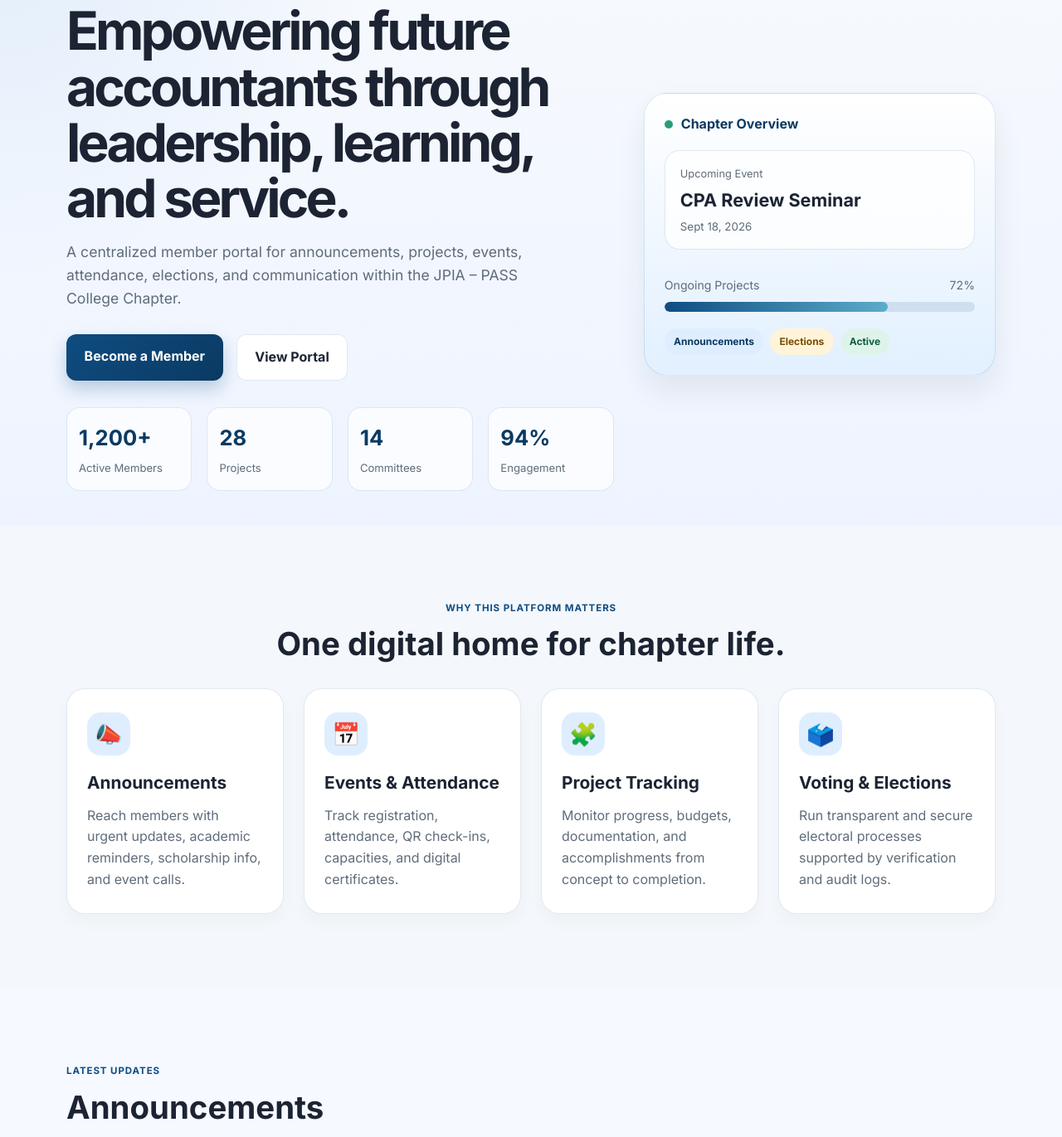
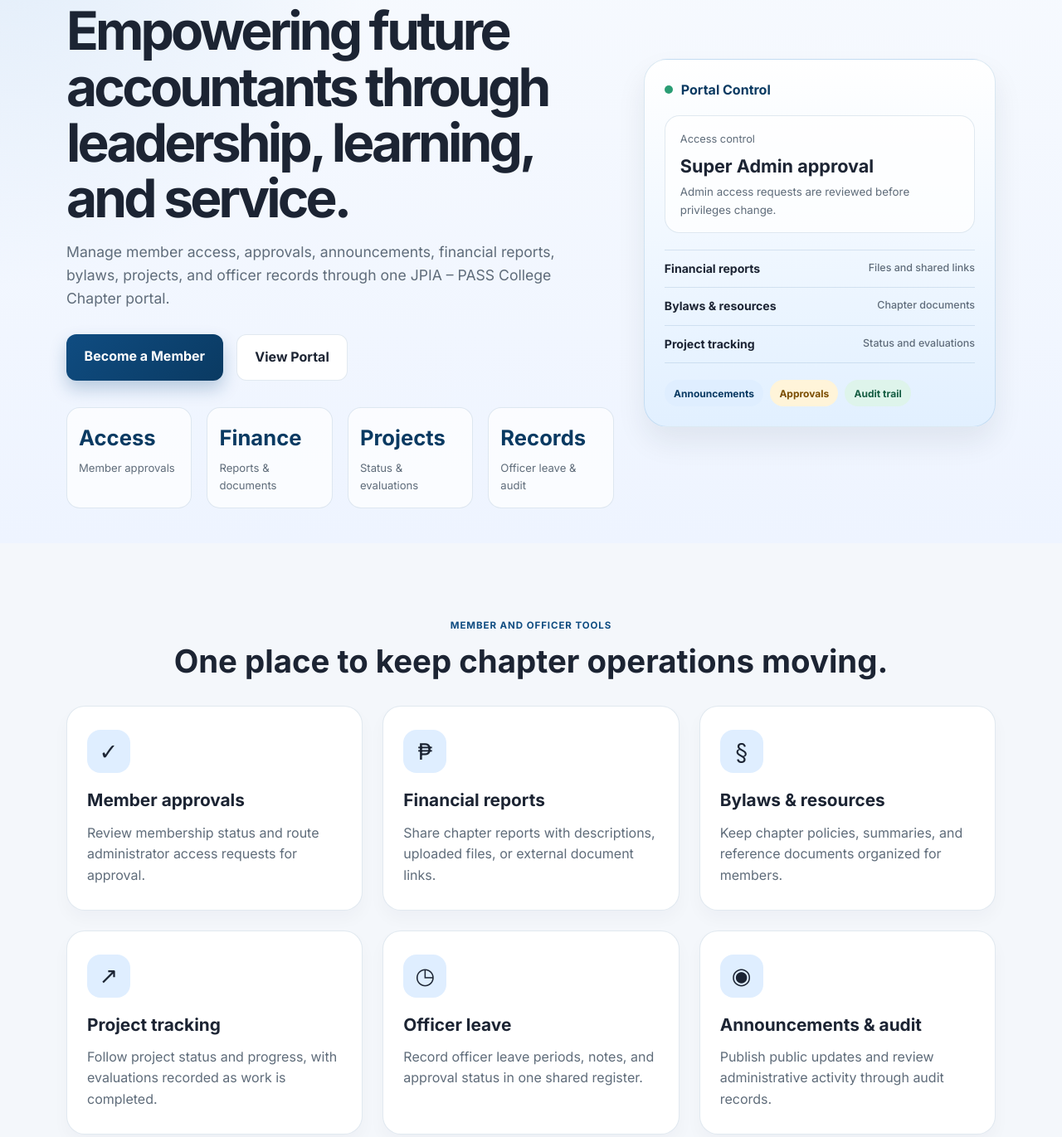
Before and after one commit to johnmichaelladiabsapass-debug/jpia-pass-website, a website: page index.html in a window 1280 px wide. Shown: the part 182-1553 px from the top of the page at 83% size. Drawn offline with Linux system fonts and the light colour scheme; no server answers.

Commit message:
Align homepage with portal modules

```diff
--- a/index.html
+++ b/index.html
@@ -6,7 +6,7 @@
     <title>JPIA – PASS College Chapter</title>
     <meta
       name="description"
-      content="Members-only JPIA PASS College Chapter website for announcements, events, projects, voting, and organization management."
+      content="JPIA PASS College Chapter portal for member approvals, announcements, project tracking, financial reports, bylaws, and officer records."
     />
     <meta name="theme-color" content="#0f4c81" />
     <link rel="manifest" href="manifest.webmanifest" />
@@ -30,7 +30,7 @@
         </div>
 
         <nav class="main-nav" aria-label="Main navigation">
-          <a href="#about">About</a>
+          <a href="#about">Portal Tools</a>
           <a href="#announcements">Announcements</a>
           <a href="#projects">Projects</a>
           <a href="#events">Events</a>
@@ -52,8 +52,8 @@
             <p class="eyebrow">Student-led • Professional • Connected</p>
             <h1>Empowering future accountants through leadership, learning, and service.</h1>
             <p class="lead">
-              A centralized member portal for announcements, projects, events, attendance,
-              elections, and communication within the JPIA – PASS College Chapter.
+              Manage member access, approvals, announcements, financial reports, bylaws, projects,
+              and officer records through one JPIA – PASS College Chapter portal.
             </p>
 
             <div class="hero-actions">
@@ -62,10 +62,10 @@
             </div>
 
             <ul class="hero-metrics">
-              <li><strong>1,200+</strong><span>Active Members</span></li>
-              <li><strong>28</strong><span>Projects</span></li>
-              <li><strong>14</strong><span>Committees</span></li>
-              <li><strong>94%</strong><span>Engagement</span></li>
+                <li><strong>Access</strong><span>Member approvals</span></li>
+                <li><strong>Finance</strong><span>Reports & documents</span></li>
+                <li><strong>Projects</strong><span>Status & evaluations</span></li>
+                <li><strong>Records</strong><span>Officer leave & audit</span></li>
             </ul>
           </div>
 
@@ -73,28 +73,26 @@
             <div class="mini-card card-surface">
               <div class="card-head">
                 <span class="dot dot-green"></span>
-                <span>Chapter Overview</span>
+                <span>Portal Control</span>
               </div>
 
               <div class="stat-stack">
                 <div class="stat-item">
-                  <span class="label">Upcoming Event</span>
-                  <strong>CPA Review Seminar</strong>
-                  <small>Sept 18, 2026</small>
+                  <span class="label">Access control</span>
+                  <strong>Super Admin approval</strong>
+                  <small>Admin access requests are reviewed before privileges change.</small>
                 </div>
 
-                <div class="progress-block">
-                  <div class="progress-top">
-                    <span>Ongoing Projects</span>
-                    <span>72%</span>
-                  </div>
-                  <div class="progress-bar"><span></span></div>
+                <div class="module-list" aria-label="Portal modules">
+                  <div class="module-row"><span>Financial reports</span><small>Files and shared links</small></div>
+                  <div class="module-row"><span>Bylaws & resources</span><small>Chapter documents</small></div>
+                  <div class="module-row"><span>Project tracking</span><small>Status and evaluations</small></div>
                 </div>
 
                 <div class="chip-row">
                   <span class="chip chip-blue">Announcements</span>
-                  <span class="chip chip-gold">Elections</span>
-                  <span class="chip chip-green">Active</span>
+                  <span class="chip chip-gold">Approvals</span>
+                  <span class="chip chip-green">Audit trail</span>
                 </div>
               </div>
             </div>
@@ -105,30 +103,40 @@
       <section class="section" id="about">
         <div class="container">
           <div class="section-heading align-center">
-            <p class="eyebrow">Why this platform matters</p>
-            <h2>One digital home for chapter life.</h2>
+            <p class="eyebrow">Member and officer tools</p>
+            <h2>One place to keep chapter operations moving.</h2>
           </div>
 
           <div class="feature-grid">
             <article class="feature-card">
-              <div class="icon">📣</div>
-              <h3>Announcements</h3>
-              <p>Reach members with urgent updates, academic reminders, scholarship info, and event calls.</p>
+              <div class="icon">✓</div>
+              <h3>Member approvals</h3>
+              <p>Review membership status and route administrator access requests for approval.</p>
             </article>
             <article class="feature-card">
-              <div class="icon">📅</div>
-              <h3>Events & Attendance</h3>
-              <p>Track registration, attendance, QR check-ins, capacities, and digital certificates.</p>
+              <div class="icon">₱</div>
+              <h3>Financial reports</h3>
+              <p>Share chapter reports with descriptions, uploaded files, or external document links.</p>
             </article>
             <article class="feature-card">
-              <div class="icon">🧩</div>
-              <h3>Project Tracking</h3>
-              <p>Monitor progress, budgets, documentation, and accomplishments from concept to completion.</p>
+              <div class="icon">§</div>
+              <h3>Bylaws & resources</h3>
+              <p>Keep chapter policies, summaries, and reference documents organized for members.</p>
             </article>
             <article class="feature-card">
-              <div class="icon">🗳️</div>
-              <h3>Voting & Elections</h3>
-              <p>Run transparent and secure electoral processes supported by verification and audit logs.</p>
+              <div class="icon">↗</div>
+              <h3>Project tracking</h3>
+              <p>Follow project status and progress, with evaluations recorded as work is completed.</p>
+            </article>
+            <article class="feature-card">
+              <div class="icon">◷</div>
+              <h3>Officer leave</h3>
+              <p>Record officer leave periods, notes, and approval status in one shared register.</p>
+            </article>
+            <article class="feature-card">
+              <div class="icon">◉</div>
+              <h3>Announcements & audit</h3>
+              <p>Publish public updates and review administrative activity through audit records.</p>
             </article>
           </div>
         </div>
@@ -312,7 +320,7 @@
             <p class="eyebrow">Join the chapter</p>
             <h2>Build stronger connections, better projects, and a thriving student community.</h2>
           </div>
-          <a class="btn btn-primary" href="https://jpia-admin-portal.onrender.com/">Join Now</a>
+          <a class="btn btn-primary" href="/portal">Join Now</a>
         </div>
       </section>
     </main>
--- a/styles.css
+++ b/styles.css
@@ -249,6 +249,29 @@ h1 {
   gap: 20px;
 }
 
+.module-list {
+  display: grid;
+  gap: 0;
+  border-top: 1px solid var(--border);
+}
+
+.module-row {
+  display: flex;
+  justify-content: space-between;
+  gap: 16px;
+  padding: 11px 0;
+  border-bottom: 1px solid var(--border);
+  font-size: 0.88rem;
+  font-weight: 700;
+}
+
+.module-row small {
+  color: var(--muted);
+  font-size: 0.78rem;
+  font-weight: 500;
+  text-align: right;
+}
+
 .stat-item {
   padding: 18px 18px 16px;
   background: rgba(255, 255, 255, 0.75);
@@ -362,7 +385,7 @@ h1 {
 }
 
 .feature-grid {
-  grid-template-columns: repeat(4, minmax(220px, 1fr));
+  grid-template-columns: repeat(3, minmax(0, 1fr));
 }
 
 .feature-card,
```
